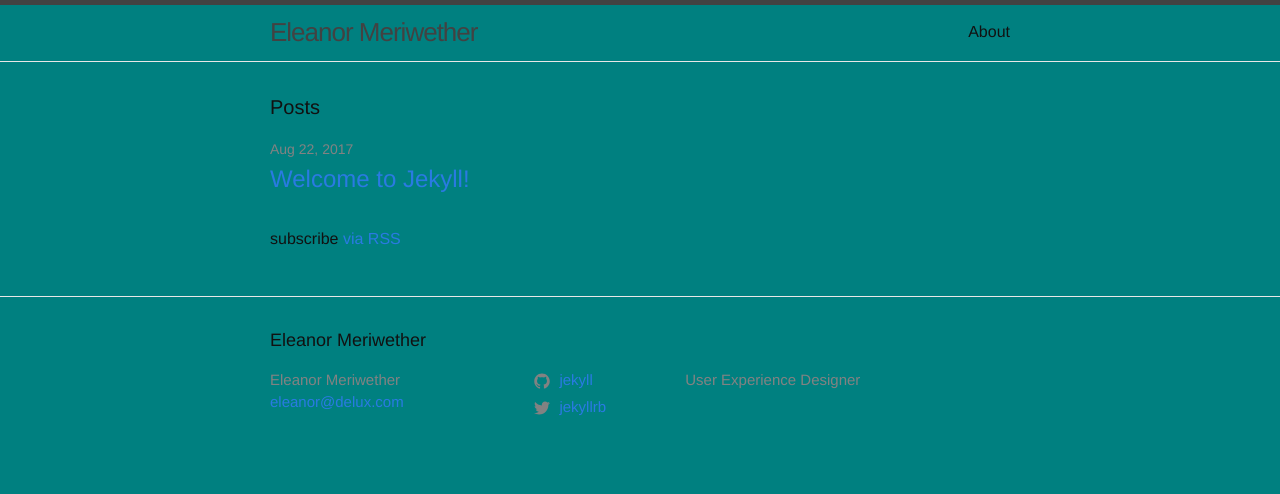
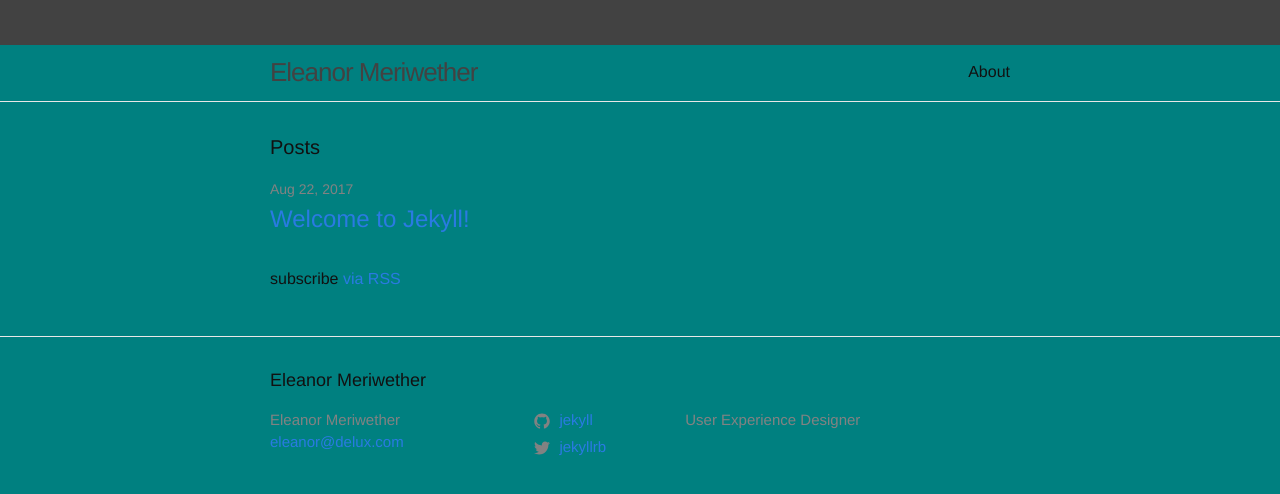
Before and after one commit to emeriwether/emeriwether.github.io, a Jekyll site: the page built from index.md, in a window 1280 px wide. Shown: the top 494 px of the page. Built offline with Jekyll 4.4.1, drawn with Linux system fonts in a browser that asks for light colours.

```diff
--- a/_sass/minima/_layout.scss
+++ b/_sass/minima/_layout.scss
@@ -2,7 +2,7 @@
  * Site header
  */
 .site-header {
-  border-top: 5px solid $grey-color-dark;
+  border-top: 45px solid $grey-color-dark;
   border-bottom: 1px solid $grey-color-light;
   min-height: $spacing-unit * 1.865;
 
```
